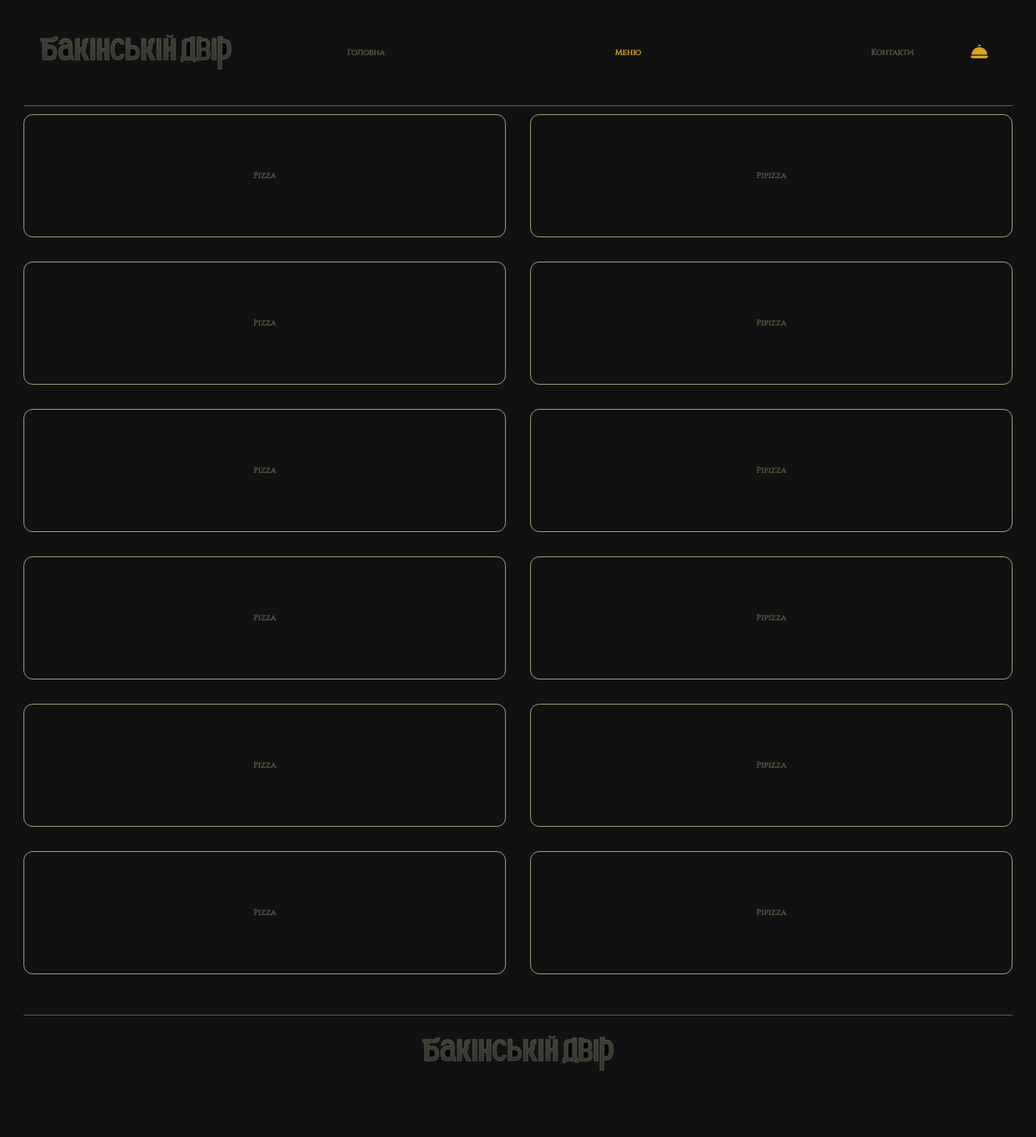
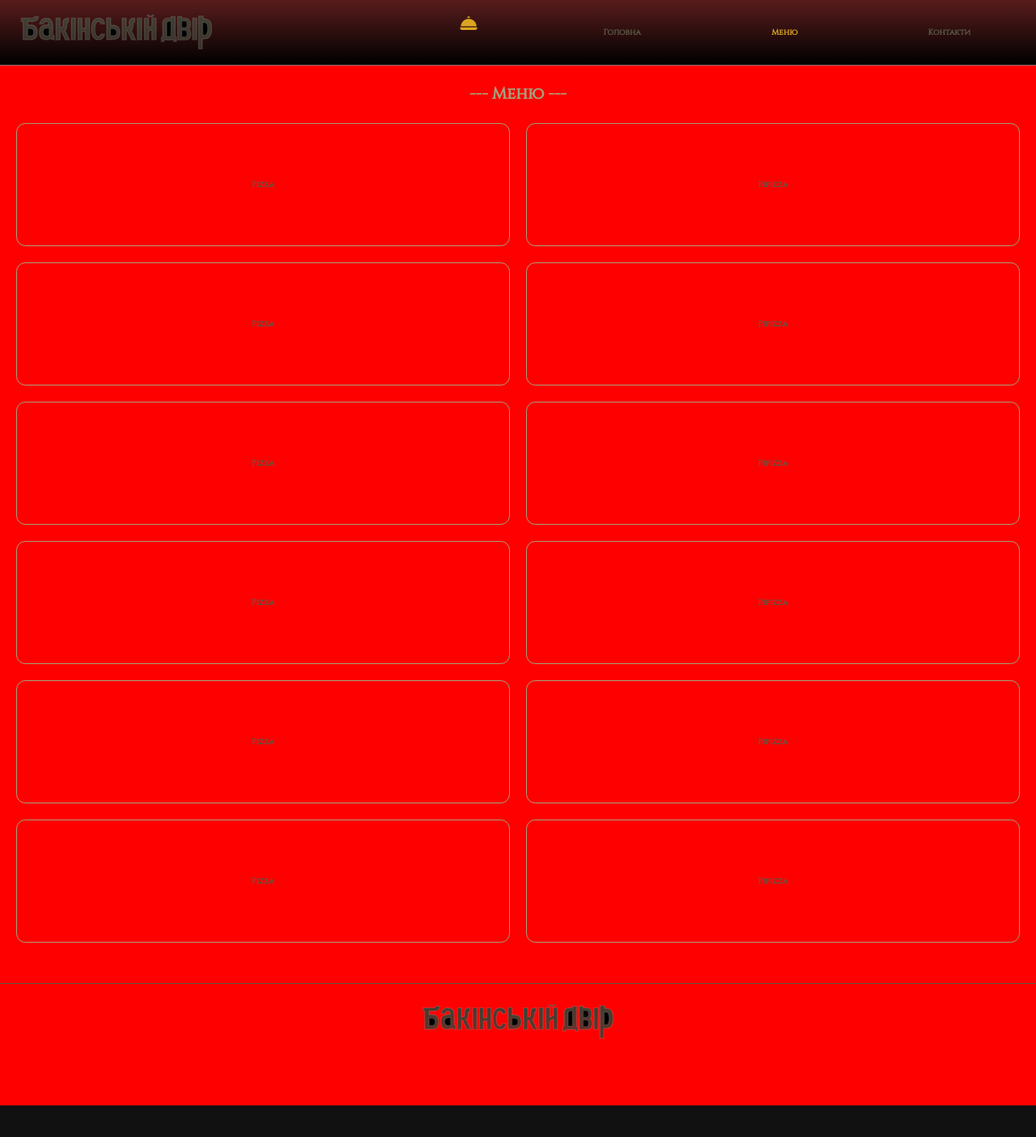
Before and after one commit to BalkoVV/BakuYard, a React (Create React App) app: page /menu in a window 1280 px wide. Shown: the whole page at 81% size. After the commit the page ends 1365 px from the top, so only its background shows below. Built offline with nearby package versions, Linux system fonts and the light colour scheme.

Commit message:
060424-0117

```diff
--- a/src/components/Header/Header.jsx
+++ b/src/components/Header/Header.jsx
@@ -25,9 +25,12 @@ export const Header = () => {
 
   return (
     <header className={styles.header}>
+      <div className={styles.headerContainer}>
+
       <div className={styles.headerBox}>
+
+        <div className={styles.headerVisible}>
             <Logo />
-        {/* < DeviveryIcon/> */}
             <div className={styles.menuIcon} onClick={toggleMenu}>
               <MenuIcon />
             </div>
@@ -35,6 +38,7 @@ export const Header = () => {
               <NavLink to="/delivery">
                 <DeviveryIcon/>
               </NavLink>
+            </div>
         </div>
 
         <BurgerMenu isOpen={isMenuOpen} onClose={() => setIsMenuOpen(false)} />
@@ -45,6 +49,7 @@ export const Header = () => {
           <NavLink to="/contacts" activeClassName={styles.activeLink}>Контакти</NavLink>
         </nav>
       </div>
+      </div>
     </header>
   );
 };
--- a/src/components/Header/Header.module.css
+++ b/src/components/Header/Header.module.css
@@ -2,32 +2,36 @@
 
 .header {
   border-bottom: 1px solid #ececec64;
+  background: linear-gradient(0deg, black, rgba(37, 37, 37, 0.76));
 }
+
+/* .headerContainer {
+ background-color: rgba(35, 0, 0, 0.615);
+} */
 
 .headerBox {
    position: relative;
    display: inline-flex;
    align-items: center;
-   margin-right: auto;
-   margin-left: auto;
-   padding: 15px 10px;
    width: 100%;
-   height: 40px;
+   height: 55px;
    /* z-index: 1;  */
 
    @media screen and (min-width: 768px) {
-    /* justify-content: space-around; */
-    padding: 25px 20px;
      height: 60px;
-   }
+   };
 
    @media screen and (min-width: 1200px) {
      height: 80px;
-   }
+   };
  }
 
-
-
+.headerVisible {
+  position: relative;
+  display: flex;
+  padding: 0 25px;
+  width: 100%;
+}
 
 .headerNav {
   display: flex;
@@ -45,6 +49,7 @@
 .menuIcon {
   position: absolute;
   right: 25px;
+  top: 0px;
   display: none;
   fill: var(--non-active-color);
 
@@ -55,14 +60,8 @@
 
  .deliveryIcon {
   position: absolute;
-  right: 70px;
+  right: 75px;
   display: block;
-   /* display: none;  */
-
-
-   @media screen and (min-width: 768px) {
-
-   }
  }
 
 
--- a/src/components/Logo/Logo.module.css
+++ b/src/components/Logo/Logo.module.css
@@ -1,5 +1,4 @@
 .logo {
-/* background-color: #fff; */
 height: 22px;
 
 @media screen and (min-width: 768px) {
--- a/src/components/MasterContainer/MasterContainer.module.css
+++ b/src/components/MasterContainer/MasterContainer.module.css
@@ -1,20 +1,24 @@
 /*  MasterContainer.module.css  */
 
 .masterContainer {
+  display: flex;
+  flex-direction: column;
+  min-height: 100vh;
    box-sizing: border-box;
    margin: 0 auto;
-   padding: 0px 29px;
+   /* padding: 0px 20px; */
+   width: 100%;
 
    @media screen and (min-width: 768px) {
     /* display: inline-flex; */
     /* padding: 0; */
-    width: 100%;
-    height: 80px;
+    /* width: 100%; */
+    /* height: 80px; */
+    background-color: #fff;
   }
 
   @media screen and (min-width: 1200px) {
 
-    width: 100%;
-    height: 80px;
+    background-color: red;
   }
  };
--- a/src/pages/MenuPage/MenuPage.jsx
+++ b/src/pages/MenuPage/MenuPage.jsx
@@ -1,4 +1,106 @@
-// MenuPage.jsx
+// // MenuPage.jsx
+
+// import React, { useEffect } from "react";
+// import { NavLink, Route, Switch } from "react-router-dom";
+
+// import Pipizza from 'components/MenuComponents/Pipizza/Pipizza';
+// import Pizza from "components/MenuComponents/Pizza/Pizza";
+
+// import styles from 'pages/MenuPage/MenuPage.module.css';
+
+// const MenuPage = () => {
+
+//   useEffect(() => {
+//     const contentElements = document.querySelectorAll(`.${styles.mainContents}`);
+//     contentElements.forEach((element, index) => {
+//       setTimeout(() => {
+//         element.style.opacity = '1';
+//       }, 80 * index);
+//     });
+//   }, []);
+
+//   return (
+//    <div>
+//      <div className={styles.menuContainer}>
+//      <Switch>
+//         <Route path="/menu" exact>
+//             <h1 className={styles.menuTitle}>--- Меню ---</h1>
+//             <ul  className={` ${styles.list} `}>
+//               <li className={`${styles.mainPageListItem} ${styles.mainContent}`}>
+//                 <NavLink to="/menu/pizza">
+//                   Pizza
+//                 </NavLink>
+//               </li>
+//               <li  className={`${styles.mainPageListItem} ${styles.mainContent}`}>
+//                 <NavLink to="/menu/pipizza">
+//                   Pipizza
+//                 </NavLink>
+//               </li>
+//               <li  className={`${styles.mainPageListItem} ${styles.mainContent}`}>
+//                 <NavLink to="/menu/pizza">
+//                   Pizza
+//                 </NavLink>
+//               </li>
+//               <li  className={`${styles.mainPageListItem} ${styles.mainContent}`}>
+//                 <NavLink to="/menu/pipizza">
+//                   Pipizza
+//                 </NavLink>
+//               </li>
+//               <li  className={`${styles.mainPageListItem} ${styles.mainContent}`}>
+//                 <NavLink to="/menu/pizza">
+//                   Pizza
+//                 </NavLink>
+//               </li>
+//               <li  className={`${styles.mainPageListItem} ${styles.mainContent}`}>
+//                 <NavLink to="/menu/pipizza">
+//                   Pipizza
+//                 </NavLink>
+//               </li>
+//               <li  className={`${styles.mainPageListItem} ${styles.mainContent}`}>
+//                 <NavLink to="/menu/pizza">
+//                   Pizza
+//                 </NavLink>
+//               </li>
+//               <li  className={`${styles.mainPageListItem} ${styles.mainContent}`}>
+//                 <NavLink to="/menu/pipizza">
+//                   Pipizza
+//                 </NavLink>
+//               </li>
+//               <li  className={`${styles.mainPageListItem} ${styles.mainContent}`}>
+//                 <NavLink to="/menu/pizza">
+//                   Pizza
+//                 </NavLink>
+//               </li>
+//               <li  className={`${styles.mainPageListItem} ${styles.mainContent}`}>
+//                 <NavLink to="/menu/pipizza">
+//                   Pipizza
+//                 </NavLink>
+//               </li>
+//               <li  className={`${styles.mainPageListItem} ${styles.mainContent}`}>
+//                 <NavLink to="/menu/pizza">
+//                   Pizza
+//                 </NavLink>
+//               </li>
+//               <li  className={`${styles.mainPageListItem} ${styles.mainContent}`}>
+//                 <NavLink to="/menu/pipizza">
+//                   Pipizza
+//                 </NavLink>
+//               </li>
+//             </ul>
+//         </Route>
+
+//         {/* Маршрути */}
+//         <Route path="/menu/pipizza" component={Pipizza} />
+//         <Route path="/menu/pizza" component={Pizza} />
+//       </Switch>
+//      </div>
+//    </div>
+//   );
+// };
+
+// export default MenuPage;
+
+
 
 import React, { useEffect } from "react";
 import { NavLink, Route, Switch } from "react-router-dom";
@@ -6,97 +108,93 @@ import { NavLink, Route, Switch } from "react-router-dom";
 import Pipizza from 'components/MenuComponents/Pipizza/Pipizza';
 import Pizza from "components/MenuComponents/Pizza/Pizza";
 
-import styles from '../MenuPage/MenuPage.module.css';
+import styles from 'pages/MenuPage/MenuPage.module.css';
 
-// import PizzaImage from 'images/pizza.png';
 const MenuPage = () => {
-
   useEffect(() => {
-    const contentElements = document.querySelectorAll(`.${styles.mainContent}`);
+    const contentElements = document.querySelectorAll(`.${styles.fadeIn}`);
     contentElements.forEach((element, index) => {
       setTimeout(() => {
         element.style.opacity = '1';
-      }, 80 * index); // Додаємо затримку в залежності від індексу компонента
+      }, 50 * index);
     });
   }, []);
 
   return (
    <div>
+     <div className={styles.menuContainer}>
      <Switch>
         <Route path="/menu" exact>
-          <ul  className={` ${styles.list} `}>
-           <li  className={`${styles.mainPageListItem} ${styles.mainContent}`}>
-              <div className={styles.featuresItem}>
-                <NavLink to="/menu/pizza">Pizza</NavLink>
-              </div>
+            <h1 className={styles.menuTitle}>--- Меню ---</h1>
+            <ul className={styles.list}>
+              <li className={styles.fadeIn}>
+                <NavLink to="/menu/pizza">
+                  Pizza
+                </NavLink>
               </li>
-            <li  className={`${styles.mainPageListItem} ${styles.mainContent}`}>
-              <div className={styles.featuresItem}>
-
-                <NavLink to="/menu/pipizza">Pipizza</NavLink>
-              </div>
+              <li className={styles.fadeIn}>
+                <NavLink to="/menu/pipizza">
+                  Pipizza
+                </NavLink>
               </li>
-            <li  className={`${styles.mainPageListItem} ${styles.mainContent}`}>
-              <div className={styles.featuresItem}>
-                <NavLink to="/menu/pizza">Pizza</NavLink>
-              </div>
+              <li className={styles.fadeIn}>
+                <NavLink to="/menu/pizza">
+                  Pizza
+                </NavLink>
               </li>
-            <li  className={`${styles.mainPageListItem} ${styles.mainContent}`}>
-              <div className={styles.featuresItem}>
-
-                <NavLink to="/menu/pipizza">Pipizza</NavLink>
-              </div>
+              <li className={styles.fadeIn}>
+                <NavLink to="/menu/pipizza">
+                  Pipizza
+                </NavLink>
               </li>
-            <li  className={`${styles.mainPageListItem} ${styles.mainContent}`}>
-              <div className={styles.featuresItem}>
-                <NavLink to="/menu/pizza">Pizza</NavLink>
-              </div>
+              <li className={styles.fadeIn}>
+                <NavLink to="/menu/pizza">
+                  Pizza
+                </NavLink>
               </li>
-            <li  className={`${styles.mainPageListItem} ${styles.mainContent}`}>
-              <div className={styles.featuresItem}>
-
-                <NavLink to="/menu/pipizza">Pipizza</NavLink>
-              </div>
+              <li className={styles.fadeIn}>
+                <NavLink to="/menu/pipizza">
+                  Pipizza
+                </NavLink>
               </li>
-            <li  className={`${styles.mainPageListItem} ${styles.mainContent}`}>
-              <div className={styles.featuresItem}>
-                <NavLink to="/menu/pizza">Pizza</NavLink>
-              </div>
+              <li className={styles.fadeIn}>
+                <NavLink to="/menu/pizza">
+                  Pizza
+                </NavLink>
               </li>
-            <li  className={`${styles.mainPageListItem} ${styles.mainContent}`}>
-              <div className={styles.featuresItem}>
-
-                <NavLink to="/menu/pipizza">Pipizza</NavLink>
-              </div>
+              <li className={styles.fadeIn}>
+                <NavLink to="/menu/pipizza">
+                  Pipizza
+                </NavLink>
               </li>
-            <li  className={`${styles.mainPageListItem} ${styles.mainContent}`}>
-              <div className={styles.featuresItem}>
-                <NavLink to="/menu/pizza">Pizza</NavLink>
-              </div>
+              <li className={styles.fadeIn}>
+                <NavLink to="/menu/pizza">
+                  Pizza
+                </NavLink>
               </li>
-            <li  className={`${styles.mainPageListItem} ${styles.mainContent}`}>
-              <div className={styles.featuresItem}>
-
-                <NavLink to="/menu/pipizza">Pipizza</NavLink>
-              </div>
+              <li className={styles.fadeIn}>
+                <NavLink to="/menu/pipizza">
+                  Pipizza
+                </NavLink>
               </li>
-            <li  className={`${styles.mainPageListItem} ${styles.mainContent}`}>
-              <div className={styles.featuresItem}>
-                <NavLink to="/menu/pizza">Pizza</NavLink>
-              </div>
+              <li className={styles.fadeIn}>
+                <NavLink to="/menu/pizza">
+                  Pizza
+                </NavLink>
               </li>
-            <li  className={`${styles.mainPageListItem} ${styles.mainContent}`}>
-              <div className={styles.featuresItem}>
-
-                <NavLink to="/menu/pipizza">Pipizza</NavLink>
-              </div>
+              <li className={styles.fadeIn}>
+                <NavLink to="/menu/pipizza">
+                  Pipizza
+                </NavLink>
               </li>
             </ul>
         </Route>
 
+        {/* Маршрути */}
         <Route path="/menu/pipizza" component={Pipizza} />
         <Route path="/menu/pizza" component={Pizza} />
       </Switch>
+     </div>
    </div>
   );
 };
--- a/src/pages/MenuPage/MenuPage.module.css
+++ b/src/pages/MenuPage/MenuPage.module.css
@@ -1,32 +1,48 @@
-.featuresItem {
+.fadeIn {
+   opacity: 0; /* Початковий стан непрозорості */
+   transition: opacity 1.5s ease-in-out; /* Плавний перехід непрозорості */
+}
+
+
+
+
+.menuContainer {
+width: 100%;
+}
+
+.hero {
+   display: flex;
+   margin-left: auto;
+   margin-right: auto;
+   background: url("images/heroImg.jpg");
+   background-size: contain;
+   background-position: top;
+   background-repeat: no-repeat;
+   background-attachment: fixed;
+   height: 300px;
+ }
+
+
+.list li {
    display: flex;
    align-items: center;
    justify-content: center;
    font-size: 10px;
-   /* width: 150px; */
    height: 150px;
    border-radius: .7rem;
    border: 1px solid var(--main-text-color);
  }
 
- /* .mainContent {
-  opacity: 0;
-  transition: opacity 1.3s ease-in;
-  font-family: 'PrimaryFont';
-} */
- .list {
+.menuTitle {
+display: flex;
+justify-content: center;
+padding:  10px 0;
+}
+
+.list {
    display: grid;
    grid-template-columns: repeat(2, 1fr);
-   grid-column-gap: 30px;
-   grid-row-gap: 1em;
-   grid-column-gap: 30px;
-   grid-row-gap: 30px;
-   margin-top: 10px;
+   grid-column-gap: 20px;
+   grid-row-gap: 20px;
+   padding: 0 20px;
 }
-
-/* .mainContent {
-   opacity: 0;
-   transition: opacity 1.3s ease-in;
-   font-family: 'PrimaryFont';
-
- } */
```
Also changed, not shown: src/components/Basket/Basket.jsx (+6 -2 lines), src/components/Basket/Basket.module.css (+16 -0 lines), src/index.css (+2 -25 lines), src/pages/MainPage/MainPage.jsx (+38 -28 lines), src/pages/MainPage/MainPage.module.css (+13 -17 lines). Lines whose indentation alone changed are shown as unchanged.
